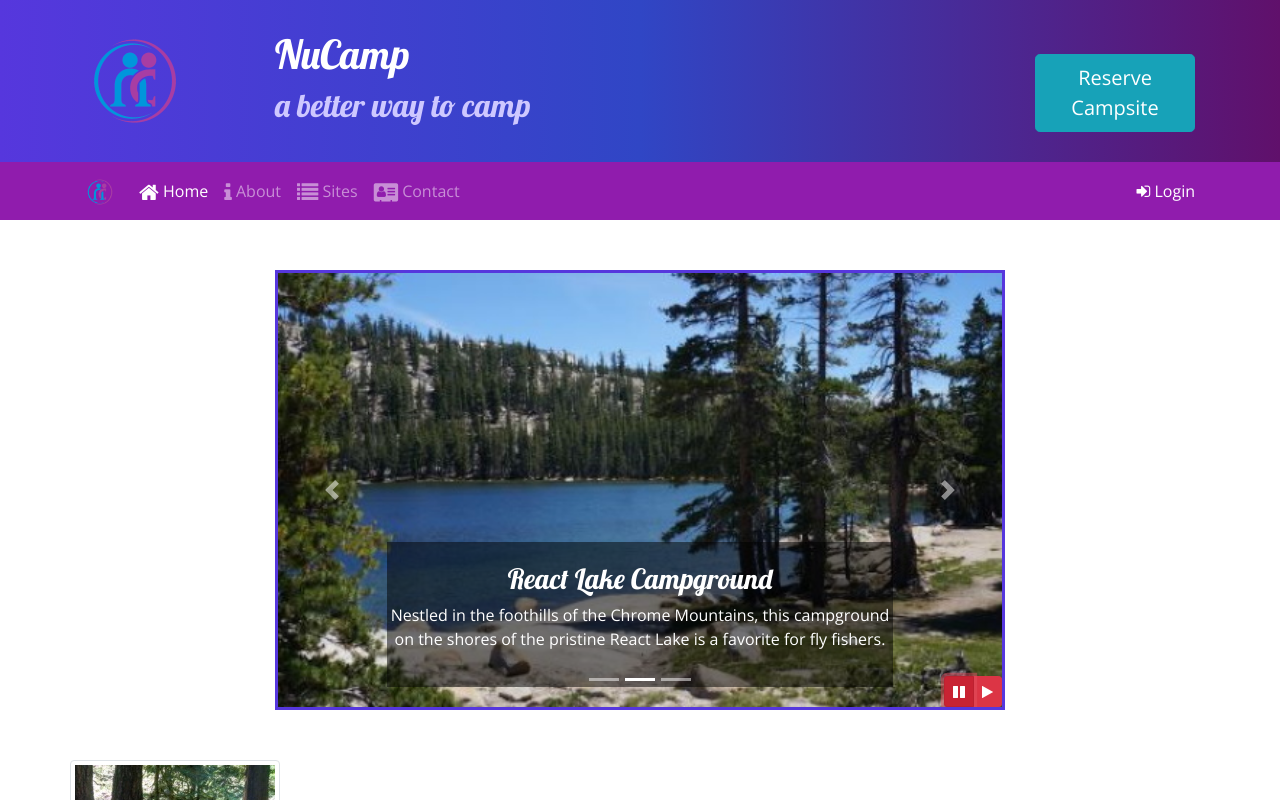
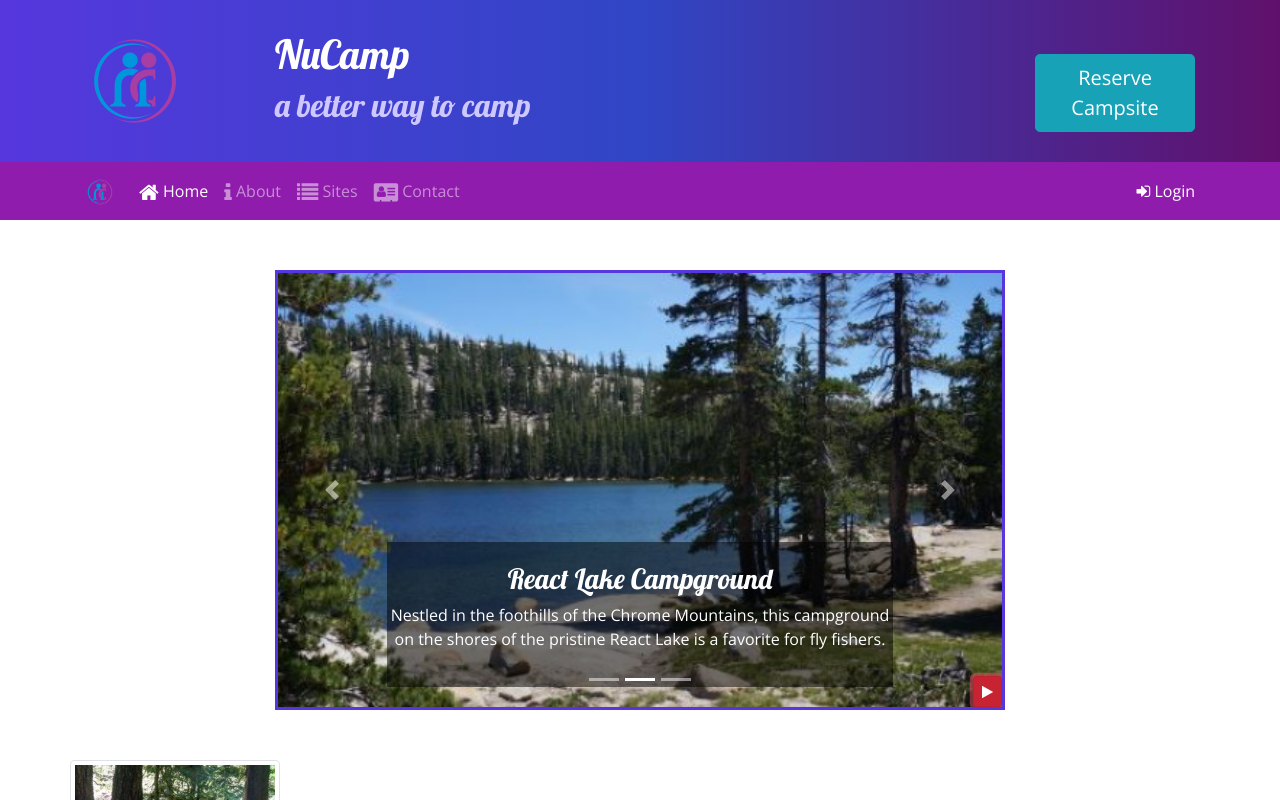
Before and after one commit to luisdeandac/nucampsite, a website: page index.html in a window 1280 px wide. Both pictures are taken after a click on the button 959 px from the left and 691 px from the top of the page. Shown: the top 800 px of the page. Drawn offline with nearby package versions, Linux system fonts and the light colour scheme.

Commit message:
Bootstrap and J Query Part 2

```diff
--- a/index.html
+++ b/index.html
@@ -190,14 +190,9 @@
                             <span class="carousel-control-next-icon"></span>
                             <span class="sr-only">Next</span>
                         </a>
-                        <div class="btn-group" id="carouselButton">
-                            <button class="btn btn-danger btn-sm" id="carouselPause">
+                            <button class="btn btn-danger btn-sm" id="carouselButton">
                                 <i class="fa fa-pause"></i>
                             </button>
-                            <button class="btn btn-danger btn-sm" id="carouselPlay">
-                                <i class="fa fa-play"></i>
-                            </button>
-                        </div>
                 </div>
             </div>
         </div>
@@ -281,12 +276,17 @@
 
     <script>
         $(function() {
-            $(".carousel").carousel( { interval: 1000, pause: "false" } );
-            $("#carouselPause").click(function(){
-                $(".carousel").carousel("pause");
-            });
-            $("#carouselPlay").click(function(){
-                $(".carousel").carousel("cycle");
+            $(".carousel").carousel( { interval: 500, pause:"false" } );
+            $("#carouselButton").click(function(){
+                if ($("#carouselButton").children("i").hasClass("fa-pause")) {
+                    $(".carousel").carousel("pause");
+                    $("#carouselButton").children("i").removeClass("fa-pause");
+                    $("#carouselButton").children("i").addClass("fa-play");
+                } else {
+                    $(".carousel").carousel("cycle");
+                    $("#carouselButton").children("i").removeClass("fa-play");
+                    $("#carouselButton").children("i").addClass("fa-pause");
+                }
             });
         });
     </script>
```
